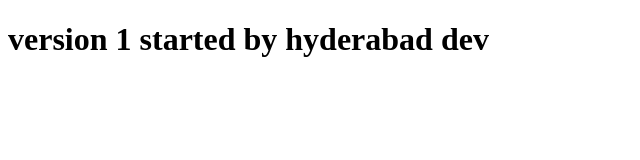
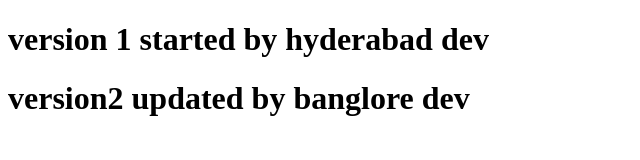
Before and after one commit to Devika1617/project, a plain HTML site: page index.html in a window 1280 px wide. Shown: the whole page, without its empty margins (0-640 px from the left). Drawn offline with Linux system fonts and the light colour scheme.

Commit message:
version2 updated by banglore dev

```diff
--- a/index.html
+++ b/index.html
@@ -7,5 +7,6 @@
 </head>
 <body>
     <h1> version 1 started by hyderabad dev </h1>
+    <h1> version2 updated by banglore dev</h1>
 </body>
 </html>
```
